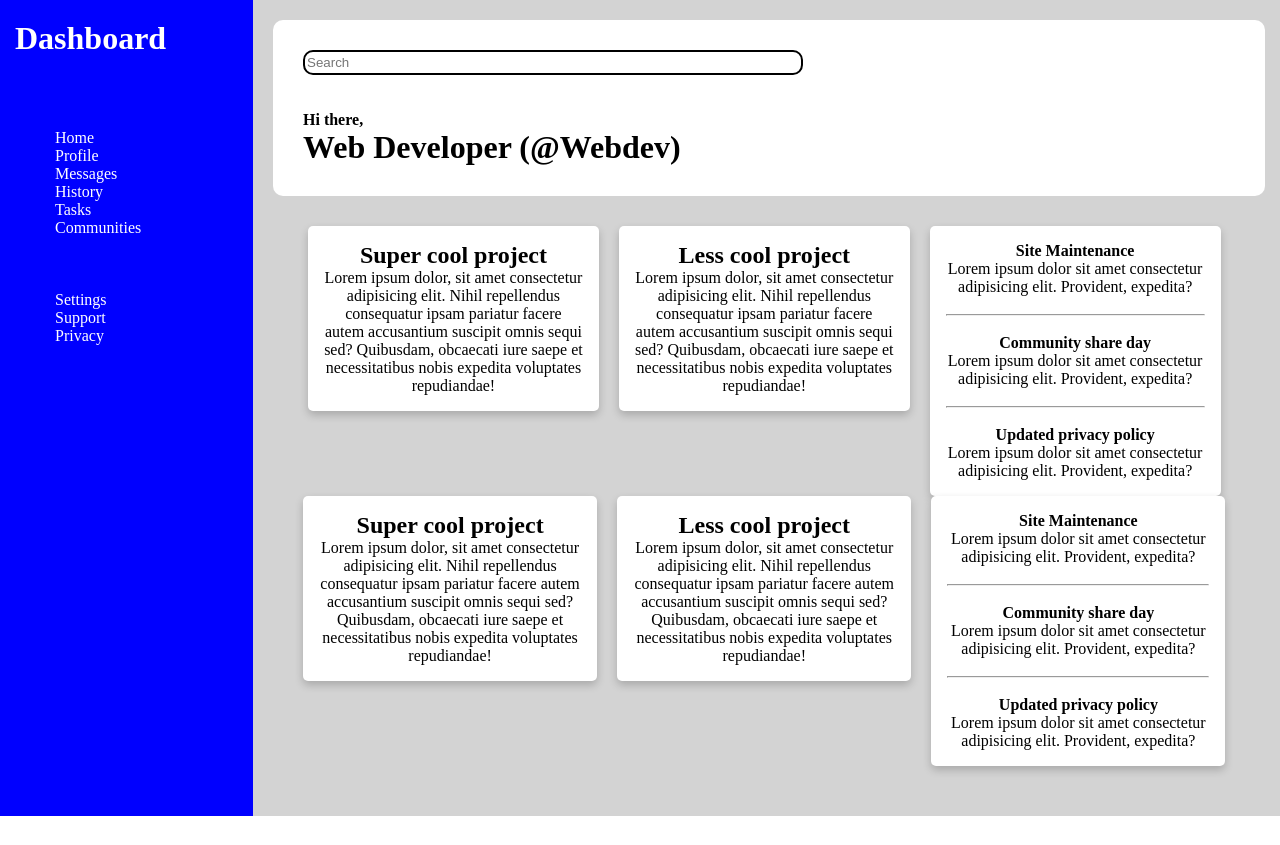
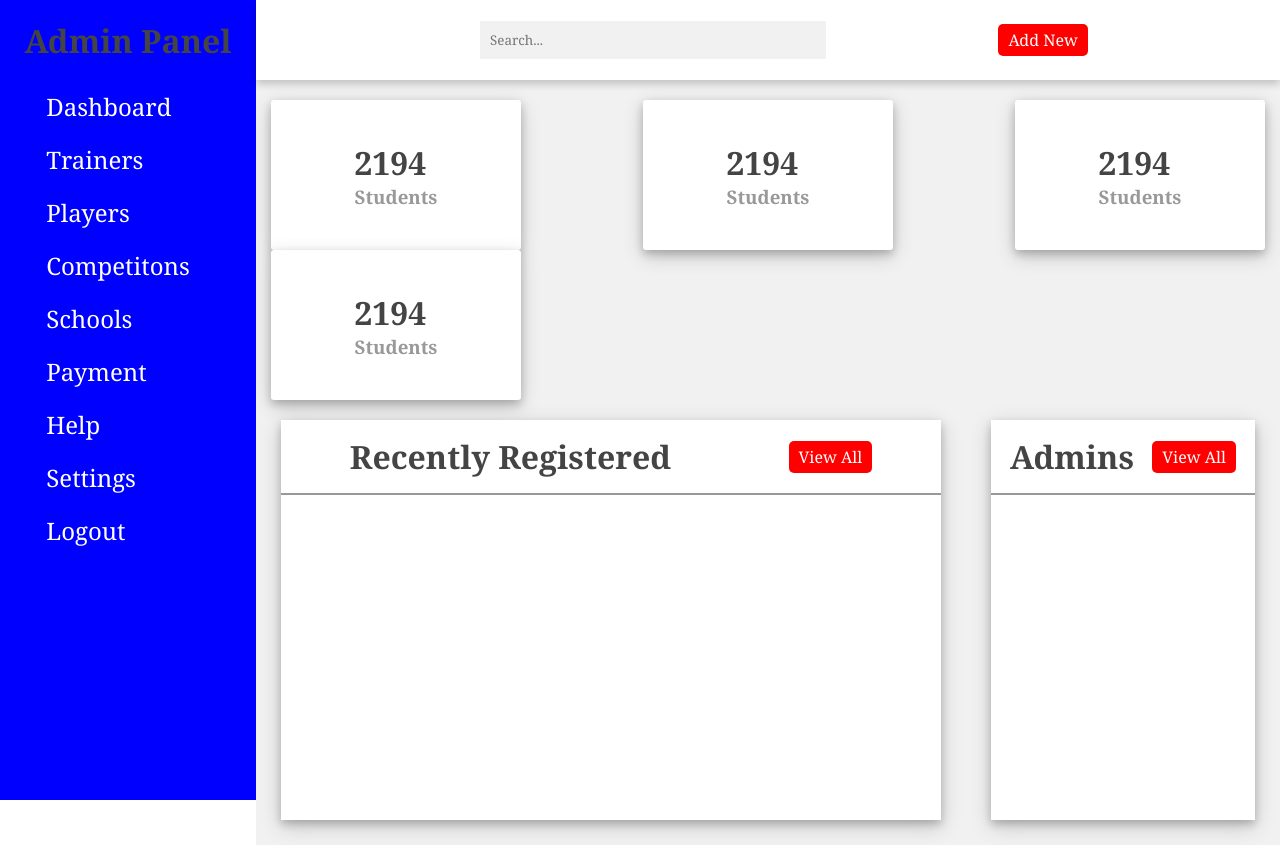
Before and after one commit to Mystic-Mish/dashboard, a plain HTML site: page index.html in a window 1280 px wide. Before the commit the page ends 816 px from the top, so only its background shows below. Drawn offline with Linux system fonts and the light colour scheme.

Commit message:
My Dashboard using HTML, CSS.

```diff
--- a/css/style.css
+++ b/css/style.css
@@ -1,79 +1,248 @@
 * {
+    margin: 0;
+    padding: 0;
     box-sizing: border-box;
-    margin: 0;
+    font-family: Cambria, Cochin, Georgia, Times, 'Times New Roman', serif;
 }
 
-.row {
+body {
+    min-height: 100vh;
+}
+
+a {
+    text-decoration: none;
+}
+
+li {
+    list-style: none;
+}
+
+h1, h2 {
+    color: #444;
+}
+
+h3 {
+    color: #999;
+}
+
+.btn {
+    background-color: red;
+    color: white;
+    padding: 5px 10px;
+    text-align: center;
+    border-radius: 5px;
+}
+
+.btn:hover {
+    color: black;
+    background-color: lightcoral;
+    padding: 3px 8px;
+}
+
+.side {
+    position: fixed;
+    background-color: blue;
+    width: 20vw;
+    min-height: 100vh;
     display: flex;
+    flex-direction: column;
+}
+
+.side .admin {
+    height: 10vh;
+    display: flex;
+    align-items: center;
+    justify-content: center;
+}
+
+.side li {
+    font-size: 24px;
+    padding: 10px 40px;
+    color: white;
+    display: flex;
+    align-items: center;
+}
+
+.side li:hover {
+    background-color: darkgray;
+    color: black;
+}
+
+.container {
+    position: absolute;
+    right: 0;
+    width: 80vw;
+    height: 100vh;
+    background: #f1f1f1;
+}
+
+.container .header {
+    position: fixed;
+    top: 0;
+    right: 0;
+    width: 80vw;
+    height: 10vh;
+    background: white;
+    display: flex;
+    align-items: center;
+    justify-content: center;
+    box-shadow: 0 4px 8px 0 rgba(0, 0, 0, 0.2);
+    z-index: 1;
+}
+
+.container .header .nav {
+    width: 90%;
+    display: flex;
+    align-items: center;
+}
+
+.container .header .nav .search {
+    flex: 3;
+    display: flex;
+    justify-content: center;
+}
+
+.container .header .nav .search #search {
+    border: none;
+    background-color: #f1f1f1;
+    padding: 10px;
+    width: 50%;
+}
+
+.container .header .nav .search button {
+    width: 40px;
+    height: 40px;
+    border: none;
+    display: flex;
+    align-items: center;
+    justify-content: center;
+}
+
+.container .header .nav .search button img {
+    width: 30px;
+    height: 30px;
+}
+
+.container .header .nav .user {
+    flex: 1;
+    display: flex;
+    justify-content: space-between;
+    align-items: center;
+}
+
+.container .header .nav .user img {
+    width: 40px;
+    height: 40px;
+}
+
+.img-case {
+    position: relative;
+    width: 50px;
+    height: 50px;
+}
+
+.img-case img {
+    position: absolute;
+    top: 0;
+    left: 0;
+    width: 100%;
+}
+
+.content {
+    position: relative;
+    margin-top: 10vh;
+    min-height: 90vh;
+    background-color: #f1f1f1;
+}
+
+.cards {
+    padding: 20px 15px;
+    display: flex;
+    align-items: center;
+    justify-content: space-between;
     flex-wrap: wrap;
 }
 
-.side {
-    flex: 20%;
-    background-color: blue;
-    padding: 20px;
+.card {
+    width: 250px;
+    height: 150px;
+    background-color: white;
+    display: flex;
+    align-items: center;
+    justify-content: space-around;
+    box-shadow: 0 4px 8px 0 rgba(0, 0, 0, 0.2), 0 6px 20px 0 rgba(0, 0, 0, 0.19);
+    border-radius: 3px;
 }
 
-.main {
-    flex: 80%;
-    background-color: lightgray;
-    padding: 20px;
+.content2 {
+    min-height: 60hv;
+    display: flex;
+    justify-content: space-around;
+    align-items: flex-start;
+    flex-wrap: wrap;
 }
 
-li {
-    list-style-type: none;
+.registered {
+    min-height: 50vh;
+    flex: 5;
+    background-color: white;
+    margin: 0 25px 25px 25px;
+    box-shadow: 0 4px 8px 0 rgba(0, 0, 0, 0.2), 0 6px 20px 0 rgba(0, 0, 0, 0.19);
+    display: flex;
+    flex-direction: column;
 }
 
-a {
-    color: white;
-    text-decoration: none;
+.admins {
+    flex: 2;
+    background-color: white;
+    min-height: 50vh;
+    margin: 0 25px;
+    box-shadow: 0 4px 8px 0 rgba(0, 0, 0, 0.2), 0 6px 20px 0 rgba(0, 0, 0, 0.19);
+    display: flex;
+    flex-direction: column;
 }
 
-#search {
-    border-radius: 10px;
-    border: solid 2px black;
-    height: 25px;
-    width: 500px;
+.title {
+    display: flex;
+    align-items: center;
+    justify-content: space-around;
+    padding: 15px 10px;
+    border-bottom: 2px solid #999;
 }
 
-.header {
-    background-color: white;
-    padding: 30px;
-    border-radius: 10px;
-}
-
-.body {
-    padding: 30px;
-}
-
-.column {
-    float: left;
-    width: 33%;
-    padding: 0 10px;
-}
-
-.row {
-    margin: 0 -5px;
-}
-
-.row:after {
-    content: "";
-    display: table;
-    clear: both;
-}
-
-@media screen and (max-width: 600px) {
-    .column {
-        width: 100%;
-        display: block;
-        margin-bottom: 20px;
+@media screen and (max-width: 1050px){
+    .side li {
+        font-size: 18px;
     }
 }
 
-.card {
-    box-shadow: 0 4px 8px 0 rgba(0, 0, 0, 0.2);
-    padding: 16px;
-    text-align: center;
-    background-color: white;
-    border-radius: 5px;
+@media screen and (max-width: 940px){
+    .side li span {
+        display: none;
+    }
+
+    .side {
+        align-items: center;
+    }
+
+    .side img {
+        width: 40px;
+        height: 40px;
+    }
 }
+
+@media screen and (max-width: 536px){
+    .admin h1 {
+        font-size: 16px;
+        text-align: center;
+    }
+
+    .container .content .cards {
+        justify-content: center;
+    }
+
+    .side li img {
+        width: 30px;
+        height: 30px;
+    }
+}
--- a/index.html
+++ b/index.html
@@ -5,109 +5,76 @@
     <meta charset="UTF-8">
     <meta http-equiv="X-UA-Compatible" content="IE=edge">
     <meta name="viewport" content="width=device-width, initial-scale=1.0">
-    <title>Dashboard</title>
+    <title>Admin Panel</title>
     <link rel="stylesheet" href="css/style.css">
 </head>
 
 <body>
-    <div class="row">
     <div class="side">
-            <h1><a href="">Dashboard</a></h1>
-            <br> <br> <br> <br>
-            <ol>
-                <li><a href="#">Home</a></li>
-                <li><a href="#">Profile</a></li>
-                <li><a href="#">Messages</a></li>
-                <li><a href="#">History</a></li>
-                <li><a href="#">Tasks</a></li>
-                <li><a href="#">Communities</a></li>
-            </ol>
-            <br> <br> <br>
-            <ol>
-                <li><a href="#">Settings</a></li>
-                <li><a href="#">Support</a></li>
-                <li><a href="#">Privacy</a></li>
-            </ol>
+        <div class="admin">
+            <h1>Admin Panel</h1>
         </div>
-        <div class="main">
+        <ul>
+            <li>&nbsp; <span>Dashboard</span></li>
+            <li>&nbsp; <span>Trainers</span></li>
+            <li>&nbsp; <span>Players</span></li>
+            <li>&nbsp; <span>Competitons</span></li>
+            <li>&nbsp; <span>Schools</span></li>
+            <li>&nbsp; <span>Payment</span></li>
+            <li>&nbsp; <span>Help</span></li>
+            <li>&nbsp; <span>Settings</span></li>
+            <li>&nbsp; <span class="exit">Logout</span></li>
+        </ul>
+    </div>
+    <div class="container">
         <div class="header">
-                <input type="search" name="search" id="search" placeholder="Search">
-                <br> <br> <br>
-                <h4>Hi there,</h4>
-                <h1>Web Developer (@Webdev)</h1>
+            <div class="nav">
+                <div class="search">
+                    <input type="text" name="search" id="search" placeholder="Search...">
                 </div>
-            <div class="body">
-                <div class="row">
-                    <div class="column">
-                        <div class="card">
-                            <h2>Super cool project</h2>
-                            <p>Lorem ipsum dolor, sit amet consectetur adipisicing elit. Nihil repellendus consequatur
-                                ipsam pariatur facere autem accusantium suscipit omnis sequi sed? Quibusdam, obcaecati
-                                iure saepe et necessitatibus nobis expedita voluptates repudiandae!</p>
+                <div class="user">
+                    <a href="" class="btn">Add New</a>
                 </div>
             </div>
-                    <div class="column">
+        </div>
+        <div class="content">
+            <div class="cards">
                 <div class="card">
-                            <h2>Less cool project</h2>
-                            <p>Lorem ipsum dolor, sit amet consectetur adipisicing elit. Nihil repellendus consequatur
-                                ipsam pariatur facere autem accusantium suscipit omnis sequi sed? Quibusdam, obcaecati
-                                iure saepe et necessitatibus nobis expedita voluptates repudiandae!</p>
+                    <div class="box">
+                        <h1>2194</h1>
+                        <h3>Students</h3>
                     </div>
                 </div>
-                    <div class="column">
                 <div class="card">
-                            <h4>Site Maintenance</h4>
-                            <p>Lorem ipsum dolor sit amet consectetur adipisicing elit. Provident, expedita?</p>
-                            <br>
-                            <hr>
-                            <br>
-                            <h4>Community share day</h4>
-                            <p>Lorem ipsum dolor sit amet consectetur adipisicing elit. Provident, expedita?</p>
-                            <br>
-                            <hr>
-                            <br>
-                            <h4>Updated privacy policy</h4>
-                            <p>Lorem ipsum dolor sit amet consectetur adipisicing elit. Provident, expedita?</p>
+                    <div class="box">
+                        <h1>2194</h1>
+                        <h3>Students</h3>
                     </div>
                 </div>
-                    <div class="row">
-                        <br> <br>
-                        <div class="column">
                 <div class="card">
-                                <h2>Super cool project</h2>
-                                <p>Lorem ipsum dolor, sit amet consectetur adipisicing elit. Nihil repellendus
-                                    consequatur
-                                    ipsam pariatur facere autem accusantium suscipit omnis sequi sed? Quibusdam,
-                                    obcaecati
-                                    iure saepe et necessitatibus nobis expedita voluptates repudiandae!</p>
+                    <div class="box">
+                        <h1>2194</h1>
+                        <h3>Students</h3>
                     </div>
                 </div>
-                        <div class="column">
                 <div class="card">
-                                <h2>Less cool project</h2>
-                                <p>Lorem ipsum dolor, sit amet consectetur adipisicing elit. Nihil repellendus
-                                    consequatur
-                                    ipsam pariatur facere autem accusantium suscipit omnis sequi sed? Quibusdam,
-                                    obcaecati
-                                    iure saepe et necessitatibus nobis expedita voluptates repudiandae!</p>
+                    <div class="box">
+                        <h1>2194</h1>
+                        <h3>Students</h3>
                     </div>
                 </div>
-                        <div class="column">
-                            <div class="card">
-                                <h4>Site Maintenance</h4>
-                                <p>Lorem ipsum dolor sit amet consectetur adipisicing elit. Provident, expedita?</p>
-                                <br>
-                                <hr>
-                                <br>
-                                <h4>Community share day</h4>
-                                <p>Lorem ipsum dolor sit amet consectetur adipisicing elit. Provident, expedita?</p>
-                                <br>
-                                <hr>
-                                <br>
-                                <h4>Updated privacy policy</h4>
-                                <p>Lorem ipsum dolor sit amet consectetur adipisicing elit. Provident, expedita?</p>
+            </div>
+            <div class="content2">
+                <div class="registered">
+                    <div class="title">
+                        <h1>Recently Registered</h1>
+                        <a href="" class="btn">View All</a>
                     </div>
                 </div>
+                <div class="admins">
+                    <div class="title">
+                        <h1>Admins</h1>
+                        <a href="" class="btn">View All</a>
                     </div>
                 </div>
             </div>
```
Lines whose indentation alone changed are shown as unchanged.
